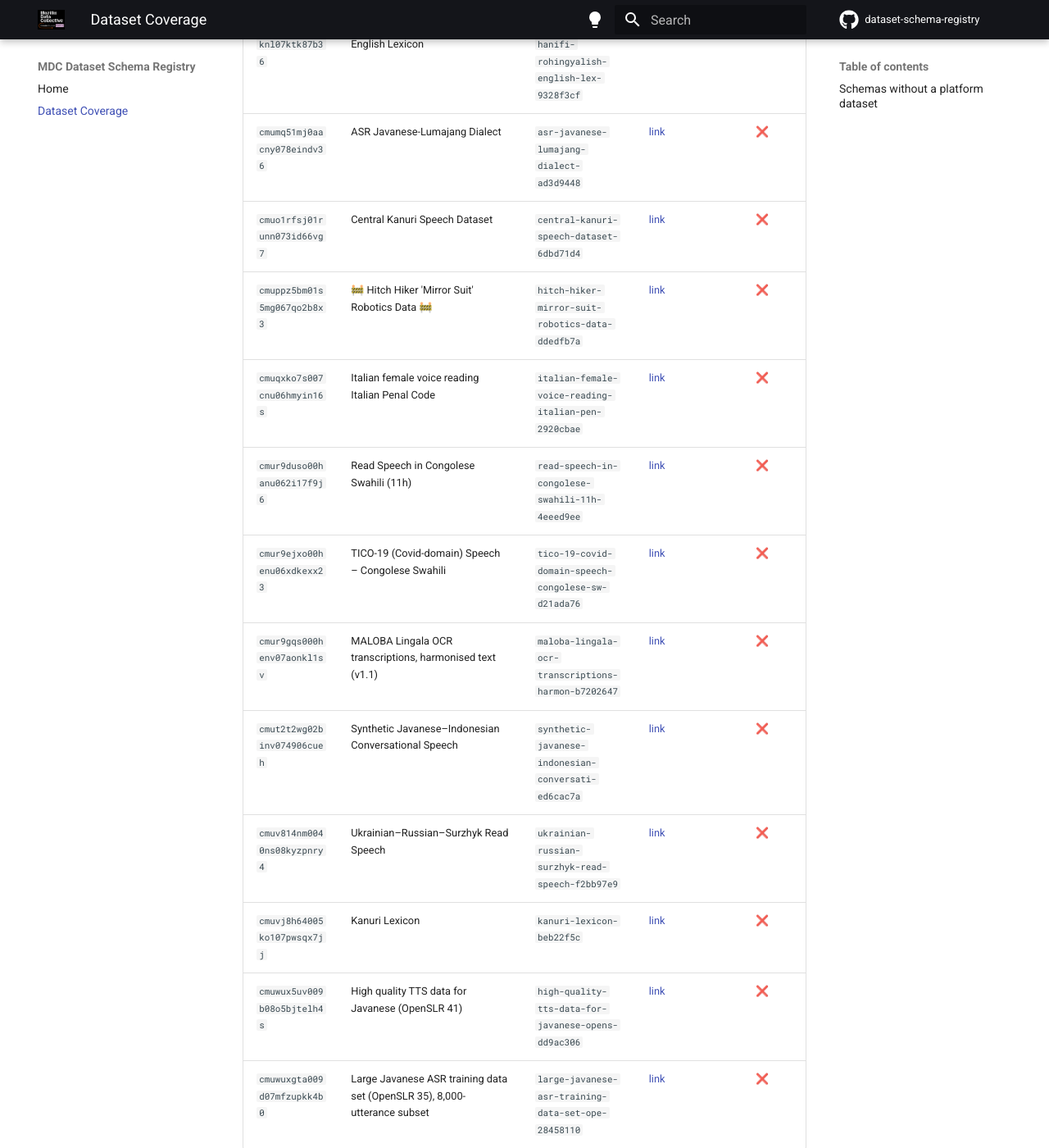
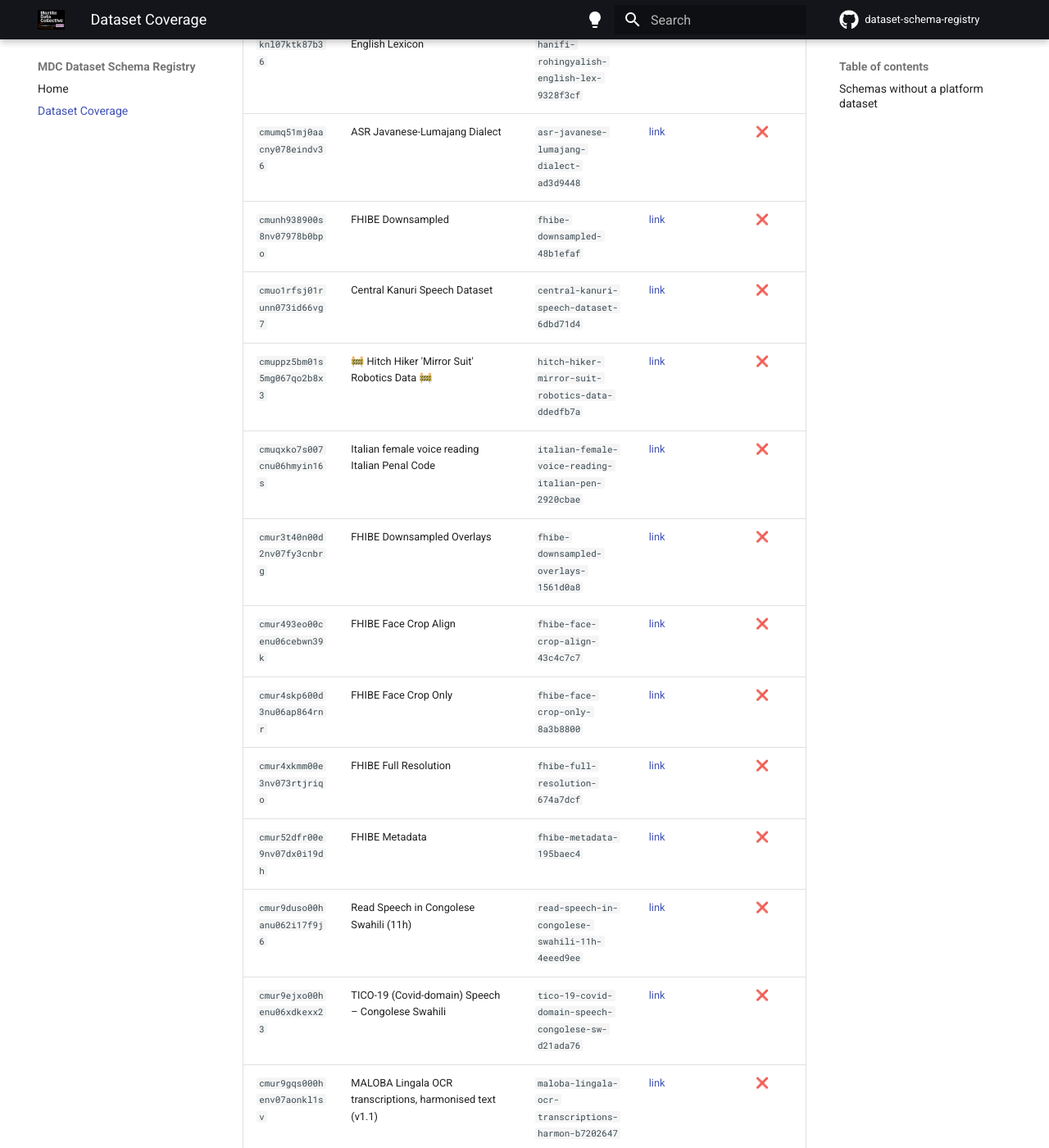
Before and after one commit to Mozilla-Data-Collective/dataset-schema-registry, an MkDocs documentation site: the page built from docs/dataset-coverage.md, in a window 1280 px wide and 1400 px high, scrolled down 122066 px. Shown: the whole window at 82% size. Built offline with MkDocs 1.6.1 and Material for MkDocs 9.7.7, drawn with Linux system fonts in a browser that asks for light colours; comment, search, counter and statistics services are not loaded; some of the changed text lies outside the part shown.

Commit message:
chore: update registry index and dataset coverage [skip ci]

```diff
--- a/docs/dataset-coverage.md
+++ b/docs/dataset-coverage.md
@@ -1193,9 +1193,15 @@ data programmatically.
 | `cmul9a3f008diny07cluf265u` | Common Voice Scripted Speech 27.0 - Pashto | `common-voice-scripted-speech-27-0-pashto-428b54b8` | [link](https://mozilladatacollective.com/datasets/cmul9a3f008diny07cluf265u) | ✅ |
 | `cmumoqyzh0a3knl07ktk87b36` | Rohingya Hanifi–Rohingyalish–English Lexicon | `rohingya-hanifi-rohingyalish-english-lex-9328f3cf` | [link](https://mozilladatacollective.com/datasets/cmumoqyzh0a3knl07ktk87b36) | ❌ |
 | `cmumq51mj0aacny078eindv36` | ASR Javanese-Lumajang Dialect | `asr-javanese-lumajang-dialect-ad3d9448` | [link](https://mozilladatacollective.com/datasets/cmumq51mj0aacny078eindv36) | ❌ |
+| `cmunh938900s8nv07978b0bpo` | FHIBE Downsampled | `fhibe-downsampled-48b1efaf` | [link](https://mozilladatacollective.com/datasets/cmunh938900s8nv07978b0bpo) | ❌ |
 | `cmuo1rfsj01runn073id66vg7` | Central Kanuri Speech Dataset | `central-kanuri-speech-dataset-6dbd71d4` | [link](https://mozilladatacollective.com/datasets/cmuo1rfsj01runn073id66vg7) | ❌ |
 | `cmuppz5bm01s5mg067qo2b8x3` | 🚧 Hitch Hiker 'Mirror Suit' Robotics Data 🚧 | `hitch-hiker-mirror-suit-robotics-data-ddedfb7a` | [link](https://mozilladatacollective.com/datasets/cmuppz5bm01s5mg067qo2b8x3) | ❌ |
 | `cmuqxko7s007cnu06hmyin16s` | Italian female voice reading Italian Penal Code | `italian-female-voice-reading-italian-pen-2920cbae` | [link](https://mozilladatacollective.com/datasets/cmuqxko7s007cnu06hmyin16s) | ❌ |
+| `cmur3t40n00d2nv07fy3cnbrg` | FHIBE Downsampled Overlays | `fhibe-downsampled-overlays-1561d0a8` | [link](https://mozilladatacollective.com/datasets/cmur3t40n00d2nv07fy3cnbrg) | ❌ |
+| `cmur493eo00cenu06cebwn39k` | FHIBE Face Crop Align | `fhibe-face-crop-align-43c4c7c7` | [link](https://mozilladatacollective.com/datasets/cmur493eo00cenu06cebwn39k) | ❌ |
+| `cmur4skp600d3nu06ap864rnr` | FHIBE Face Crop Only | `fhibe-face-crop-only-8a3b8800` | [link](https://mozilladatacollective.com/datasets/cmur4skp600d3nu06ap864rnr) | ❌ |
+| `cmur4xkmm00e3nv073rtjriqo` | FHIBE Full Resolution | `fhibe-full-resolution-674a7dcf` | [link](https://mozilladatacollective.com/datasets/cmur4xkmm00e3nv073rtjriqo) | ❌ |
+| `cmur52dfr00e9nv07dx0i19dh` | FHIBE Metadata | `fhibe-metadata-195baec4` | [link](https://mozilladatacollective.com/datasets/cmur52dfr00e9nv07dx0i19dh) | ❌ |
 | `cmur9duso00hanu062i17f9j6` | Read Speech in Congolese Swahili (11h) | `read-speech-in-congolese-swahili-11h-4eeed9ee` | [link](https://mozilladatacollective.com/datasets/cmur9duso00hanu062i17f9j6) | ❌ |
 | `cmur9ejxo00henu06xdkexx23` | TICO-19 (Covid-domain) Speech – Congolese Swahili | `tico-19-covid-domain-speech-congolese-sw-d21ada76` | [link](https://mozilladatacollective.com/datasets/cmur9ejxo00henu06xdkexx23) | ❌ |
 | `cmur9gqs000henv07aonkl1sv` | MALOBA Lingala OCR transcriptions, harmonised text (v1.1) | `maloba-lingala-ocr-transcriptions-harmon-b7202647` | [link](https://mozilladatacollective.com/datasets/cmur9gqs000henv07aonkl1sv) | ❌ |
@@ -1204,6 +1210,8 @@ data programmatically.
 | `cmuvj8h64005ko107pwsqx7jj` | Kanuri Lexicon | `kanuri-lexicon-beb22f5c` | [link](https://mozilladatacollective.com/datasets/cmuvj8h64005ko107pwsqx7jj) | ❌ |
 | `cmuwux5uv009b08o5bjtelh4s` | High quality TTS data for Javanese (OpenSLR 41) | `high-quality-tts-data-for-javanese-opens-dd9ac306` | [link](https://mozilladatacollective.com/datasets/cmuwux5uv009b08o5bjtelh4s) | ❌ |
 | `cmuwuxgta009d07mfzupkk4b0` | Large Javanese ASR training data set (OpenSLR 35), 8,000-utterance subset | `large-javanese-asr-training-data-set-ope-28458110` | [link](https://mozilladatacollective.com/datasets/cmuwuxgta009d07mfzupkk4b0) | ❌ |
+| `cmuy24yjx00vo07mf3azmkkf2` | Synthetic Spanish–English Code-Switching Speech (DS-3) | `synthetic-spanish-english-code-switching-ac671005` | [link](https://mozilladatacollective.com/datasets/cmuy24yjx00vo07mf3azmkkf2) | ❌ |
+| `cmuylmkry00b807ny9w6h78x8` | Faculty Atlas: US Faculty Job Postings (2026-10-01) | `faculty-atlas-us-faculty-job-postings-20-b35f9b88` | [link](https://mozilladatacollective.com/datasets/cmuylmkry00b807ny9w6h78x8) | ❌ |
 
 ## Schemas without a platform dataset
 
```
Also changed, not shown: other parts of docs/dataset-coverage.md (+3 -3 lines), 1 other file.
